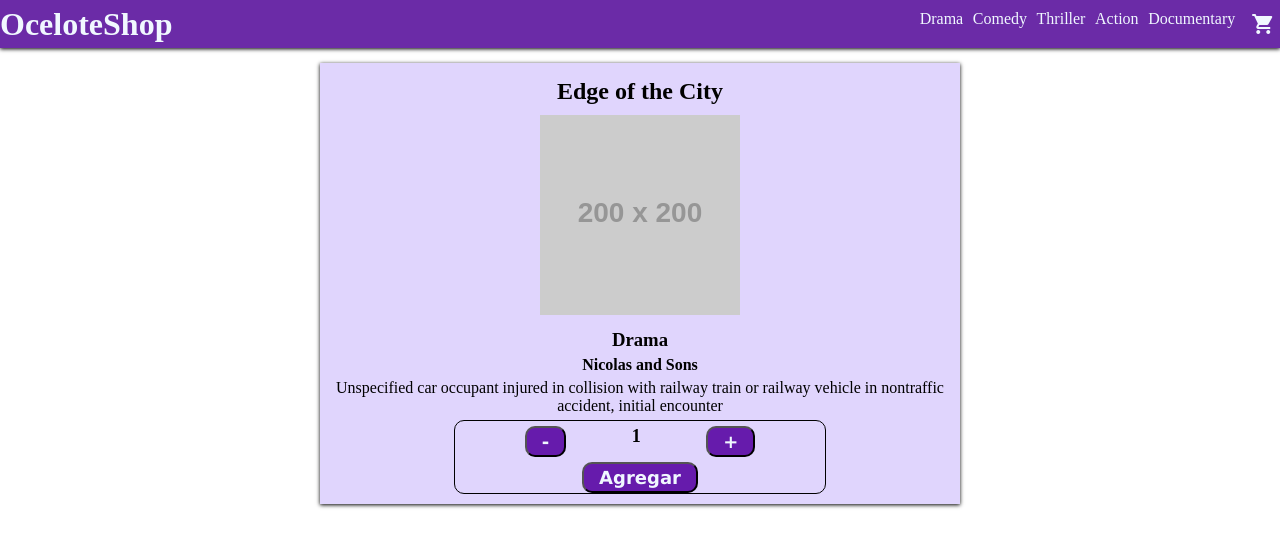
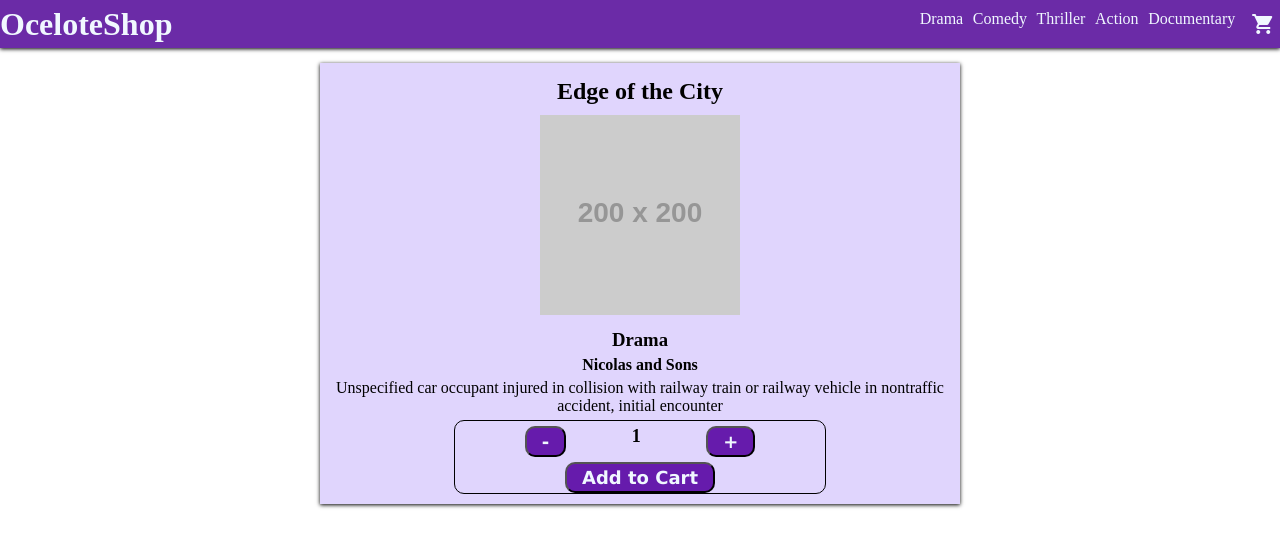
Before and after one commit to MateoAscona/OceloteShop, a React (Create React App) app: page /item/1 in a window 1280 px wide. Shown: the top 546 px of the page. Built offline with nearby package versions, Linux system fonts and the light colour scheme.

Commit message:
Desafio 7: Sincronizar Counter

```diff
--- a/package.json
+++ b/package.json
@@ -6,6 +6,7 @@
     "@testing-library/jest-dom": "^5.16.2",
     "@testing-library/react": "^12.1.2",
     "@testing-library/user-event": "^13.5.0",
+    "node-sass": "^7.0.1",
     "react": "^17.0.2",
     "react-dom": "^17.0.2",
     "react-router-dom": "^6.2.2",
--- a/src/components/Item.js
+++ b/src/components/Item.js
@@ -9,7 +9,7 @@ const Item = ({ item }) => {
       <h3>{item.category}</h3>
       <h4>{item.company}</h4>
       <p>{item.descriptionShort}</p>
-      <Link to={`/item/${item.id}`}>Ver Detalles</Link>
+      <Link to={`/item/${item.id}`}>Details</Link>
     </article>
   );
 };
--- a/src/components/ItemCount.js
+++ b/src/components/ItemCount.js
@@ -1,39 +1,34 @@
 import React from "react";
 import { useState } from "react";
 
-const ItemCount = ({ initial, stock }) => {
-  let [estado, setEstado] = useState(initial);
-  const sumar = () => {
-    if (estado < stock) {
-      setEstado(estado + 1);
+const ItemCount = ({ initial, stock, onAdd }) => {
+  let [count, setCount] = useState(initial);
+  const add = () => {
+    if (count < stock) {
+      setCount(count + 1);
     } else alert("No poseemos mas stock");
   };
-  let restar = () => {
-    if (estado > 0) {
-      setEstado(estado - 1);
+  let less = () => {
+    if (count > 0) {
+      setCount(count - 1);
     }
   };
 
-  let onAdd = () => {
-    if (estado > 0) {
-      alert("Se ha agregado " + estado + " productos a su carrito");
-    } else alert("Seleccione algun producto para agregar a su carrito");
-  };
   return (
     <div className="countContainer">
       <div className="buttonsContainer">
-        <button onClick={restar} className="countButtons">
+        <button onClick={less} className="countButtons">
           -
         </button>
 
-        <p className="countText">{estado}</p>
-        <button onClick={sumar} className="countButtons">
+        <p className="countText">{count}</p>
+        <button onClick={add} className="countButtons">
           +
         </button>
       </div>
       <div className="countAdd">
-        <button onClick={onAdd} className="countButtons">
-          Agregar
+        <button onClick={() => onAdd(count)} className="countButtons">
+          Add to Cart
         </button>
       </div>
     </div>
--- a/src/components/ItemDetail.js
+++ b/src/components/ItemDetail.js
@@ -1,7 +1,14 @@
 import React from "react";
 import ItemCount from "./ItemCount";
+import useState from "react";
+import { Link } from "react-router-dom";
 
 const ItemDetail = ({ item }) => {
+  const [countInCart, setCountInCart] = React.useState(0);
+  let onAdd = (count) => {
+    setCountInCart(count);
+  };
+
   return (
     <article className="itemDetailStyle">
       <h1 className="itemDetailElement">{item.title}</h1>
@@ -13,7 +20,13 @@ const ItemDetail = ({ item }) => {
       <h3 className="itemDetailElement">{item.category}</h3>
       <h4 className="itemDetailElement">{item.company}</h4>
       <p className="itemDetailElement">{item.descriptionLong}</p>
-      <ItemCount stock={item.stock} initial={1} />
+      {countInCart === 0 ? (
+        <ItemCount stock={item.stock} initial={1} onAdd={onAdd} />
+      ) : (
+        <Link to={"/cart"}>
+          <button className="countButtons">Go to Cart</button>
+        </Link>
+      )}
     </article>
   );
 };
--- a/src/components/ItemListContainer.js
+++ b/src/components/ItemListContainer.js
@@ -14,7 +14,6 @@ function getData(idCategory) {
           (item) => item.category == idCategory
         );
         resolve(moviesCategory);
-        console.log(moviesCategory);
       }
     }, 1500);
   });
--- a/src/index.js
+++ b/src/index.js
@@ -1,6 +1,6 @@
 import React from "react";
 import ReactDOM from "react-dom";
 import App from "./App";
-import "./style.css";
+import "./style.scss";
 
 ReactDOM.render(<App />, document.getElementById("root"));
--- a/src/style.css
+++ b/src/style.scss
@@ -84,7 +84,7 @@ a {
   background-color: rgba(158, 125, 248, 0.322);
   box-shadow: 0px 1px 4px black;
   padding: 5px;
-  transition: 1s;
+  transition: .3s;
 }
 
 .itemDetailStyle {
```
Also changed, not shown: 1 other file (tests, documents, lock files or other folders).
